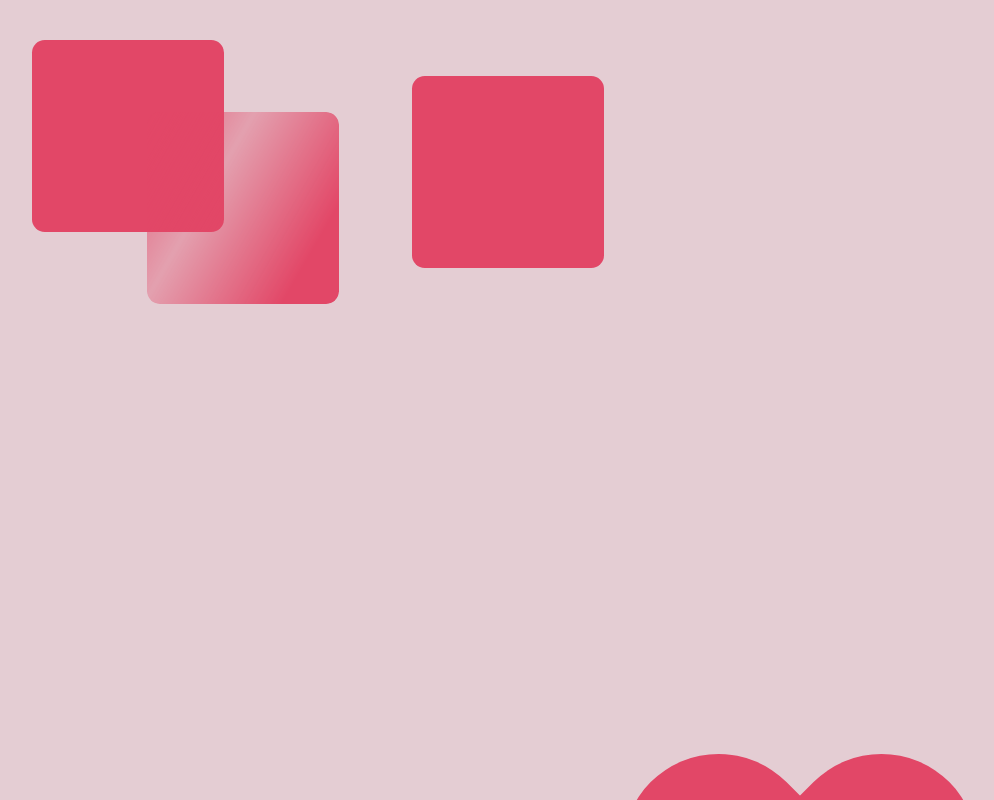
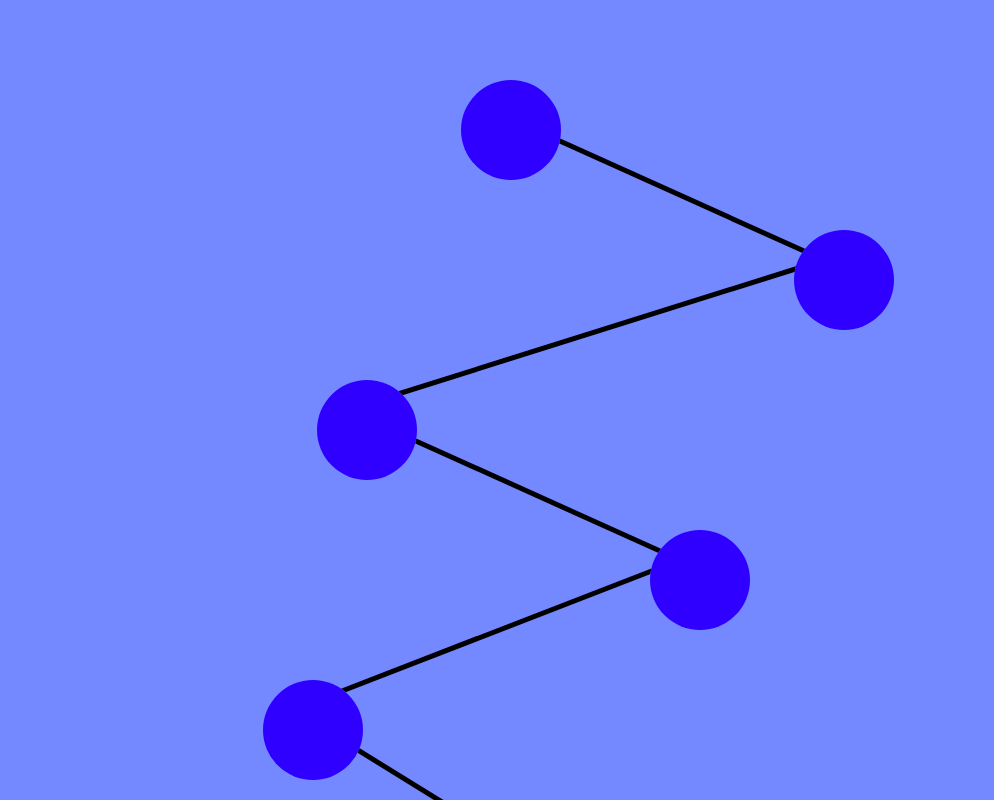
Before and after one commit to b2simms/valentinesday, a React (Create React App) app in the folder web/: page / in a window 1280 px wide. Shown: the top 800 px of the page, without its empty margins (32-1026 px from the left). Built offline with nearby package versions, Linux system fonts and the light colour scheme.

Commit message:
Adding edges and nodes

```diff
--- a/web/src/App.css
+++ b/web/src/App.css
@@ -1,35 +1,37 @@
+html,
+body {
+  width: 100%;
+  height: 100%;
+  background-color: #7489ff;
+}
+
 .App {
   text-align: center;
+  width: 100%;
+  max-width: 900px;
+  color: white;
+  font-size: calc(10px + 2vmin);
+  position: relative;
+  margin: auto;
 }
 
-.App-header {
-  background-color: #E4CDD3;
-  min-height: 100vh;
-  display: flex;
-  flex-direction: column;
-  align-items: center;
-  justify-content: center;
-  font-size: calc(10px + 2vmin);
-  color: white;
+.Bottom-area {
+  position: relative;
+  height: 10vh;
+  background-color: #7489ff;
 }
 
-.Box-area {
-  width: 90vw;
-  min-height: 90vh;
-  display: flex;
-  flex-direction: column;
-  align-items: center;
-  justify-content: center;
-  font-size: calc(10px + 2vmin);
-  border-radius: 10px;
-  position: relative;
+.Lines-area {
+  position: absolute;
+  top: 0;
+  left: 0;
 }
 
 .Click-box {
-  background-color: #E24767;
-  height: 15vw;
-  width: 15vw;
-  border-radius: 1vw;
+  background-color: #2f00ff;
+  border-radius: 50%;
+  width: 60px;
+  height: 60px;
   position: absolute;
 }
 
@@ -40,7 +42,6 @@
   background-repeat: no-repeat;
   animation: shimmer 2.5s infinite;
   font-size: 50px;
-  max-width: 200px;
 }
 
 @keyframes shimmer {
@@ -49,22 +50,19 @@
   }
 }
 
-.heart {
-  position: absolute;
-  bottom: 0;
-}
+.heart {}
 
 .heart:before,
 .heart:after {
   /* Ratio: width 5, height 8 */
   position: absolute;
   content: "";
-  left: 15vw;
+  left: 50px;
   top: 0;
-  width: 15vw;
-  height: 24vw;
-  background: #E24767;
-  border-radius: 15vw 15vw 0 0;
+  width: 50px;
+  height: 80px;
+  background: #2f00ff;
+  border-radius: 50px 50px 0 0;
   transform: rotate(-45deg);
   transform-origin: 0 100%;
 }
@@ -74,3 +72,14 @@
   transform: rotate(45deg);
   transform-origin: 100% 100%;
 }
+
+.clear {
+  background-color: transparent;
+}
+
+@media screen and (min-width: 600px) {
+  .Click-box {
+    width: 100px;
+    height: 100px;
+  }
+}
--- a/web/src/App.js
+++ b/web/src/App.js
@@ -1,22 +1,69 @@
 import './App.css';
 
 function App() {
+
+  const hash = (index) => {
+    return (127 * index) % 90;
+  }
+
+  let pathNodes = [];
+  for (let i = 0; i < 7; i++) {
+    pathNodes.push({
+      type: 'a'
+    });
+  }
+  pathNodes = pathNodes.map((item, index) => {
+    let x = hash(index + 1);
+    if (x < 15) {
+      x = 15;
+    }
+    item['left'] = `calc(${x}% - 30px)`;
+    return item;
+  });
+
+  let currDist = 80;
+  pathNodes = pathNodes.map((item, index) => {
+    if (index === 0) {
+      item['top'] = currDist + "px";
+    } else {
+      currDist += 150;
+      item['top'] = currDist + "px";
+    }
+    return item;
+  })
+  currDist += 30;
+
+  const pathEdges = [];
+  for (let i = 1; i <= pathNodes.length - 1; i++) {
+    const obj = {
+      x1: `calc(${pathNodes[i - 1].left} + 30px)`,
+      y1: `calc(${pathNodes[i - 1].top} + 30px)`,
+      x2: `calc(${pathNodes[i].left} + 30px)`,
+      y2: `calc(${pathNodes[i].top} + 30px)`,
+    }
+    pathEdges.push(obj);
+  }
+
   return (
-    <div className="App">
-      <header className="App-header">
-        <div className="Box-area">
-          <div className="Click-box" style={{ top: 0, left: 0 }}>
-          </div>
-          <div className="Click-box" style={{ top: "5%", left: "33%" }}>
-          </div>
-          <div className="Click-box shimmer" style={{ top: "10%", left: "10%" }}>
-          </div>
-          <div className="heart">
-
-          </div>
+    <div className="App" style={{ height: (currDist + 120) + "px" }}>
+      {pathEdges.map((item, index) => {
+        let dashedLine = "";
+        if (index === pathEdges.length - 1) {
+          dashedLine = "10"
+        }
+        return <svg width="100%" height={currDist} className="Lines-area"><line strokeWidth="5" strokeDasharray={dashedLine} x1={item.x1} y1={item.y1} x2={item.x2} y2={item.y2} stroke="black" /></svg>
+      })}
+      {pathNodes.map((item, index) => {
+        let shimmerClass = "Click-box";
+        if (index === pathEdges.length) {
+          shimmerClass += " shimmer"
+        }
+        return <div>
+          <div className="Click-box" style={{ top: item.top, left: item.left, backgroundColor: "#7489ff" }}></div>
+          <div className={shimmerClass} style={{ top: item.top, left: item.left }}></div>
         </div>
-      </header>
-    </div>
+      })}
+    </div >
   );
 }
 
```
